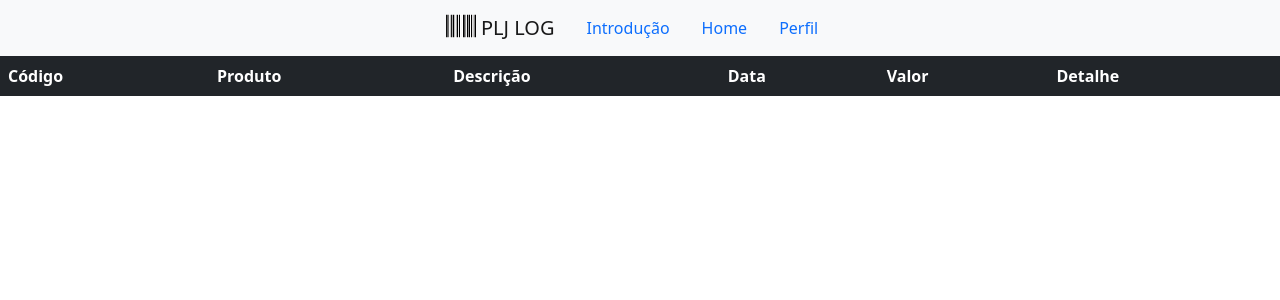
After one commit to RaelMorais/plg_log, a PHP site: page /src/exibicao.php in a window 1280 px wide. The commit adds this page. Shown: the top 300 px of the page. Run offline with PHP 8.4, Linux system fonts and the light colour scheme; lists and menus that the app fills with data are empty.

Commit message:
atualizações e adição da tela de exibição

```diff
--- a/assets/js/entrada_controller/pallets-atualizar.js
+++ b/assets/js/entrada_controller/pallets-atualizar.js
@@ -10,12 +10,16 @@ async function showpallets() {
                 const detalhesPallets = await response.json();
 
                 if (detalhesPallets.length > 0) {
+                    const movimentacao = (detalhesPallets, 'movimentacao');
                     const totalPallet1 = calcularTotalPallet(detalhesPallets, 'pallet1');
                     const totalPallet2 = calcularTotalPallet(detalhesPallets, 'pallet2');
                     const totalPallet3 = calcularTotalPallet(detalhesPallets, 'pallet3');
                     const totalPallet4 = calcularTotalPallet(detalhesPallets, 'pallet4');
                     const totalPallet5 = calcularTotalPallet(detalhesPallets, 'pallet5');
                     const totalPallet6 = calcularTotalPallet(detalhesPallets, 'pallet6');
+
+                    const palsum = totalPallet1 + totalPallet2 + totalPallet3 + totalPallet4 + totalPallet5 + totalPallet6;
+                    document.getElementById('inpTotalPalletValue').textContent = palsum.toString();
 
                     atualizarQtdProdt('qtdProdt1', totalPallet1);
                     atualizarQtdProdt('qtdProdt2', totalPallet2);
--- a/assets/js/rotas.js
+++ b/assets/js/rotas.js
@@ -21,3 +21,7 @@ function cadProduto(){
 function home(){
     window.location.href="/src/home.php";
 }
+
+function gerenciamentoDados(){
+    window.location.href="/src/exibicao.php";
+}
--- /dev/null
+++ b/src/exibicao.php
@@ -0,0 +1,14 @@
+<?php include('header.php');?>
+
+<table class="table table-dark table-striped">
+    <thead>
+        <tr>
+            <th scope='col'>Código</th>
+            <th scope='col'>Produto</th>
+            <th scope='col'>Descrição</th>
+            <th scope='col'>Data</th>
+            <th scope='col'>Valor</th>
+            <th scope='col'>Detalhe</th>
+        </tr>
+    </thead>
+<tbody>
--- a/src/transition/saida/pallets.php
+++ b/src/transition/saida/pallets.php
@@ -76,7 +76,7 @@
         </div>
       </div>
       <div class ="campos_botoes">
-        <label id="inpTotalPalletValue" disable>0</label>
+        <label id="inpTotalPalletValueSaida" disable>0</label>
         <div class="text-center d-flex justify-content-center align-items-center">
           <button class="btn btn-primary" type="button" onclick="MovimentacaoProdutos()">Cancelar</button>
           <button class="btn btn-primary" type="button" id="enviarButton">enviar</button>
```
Also changed, not shown: 1 other file.
